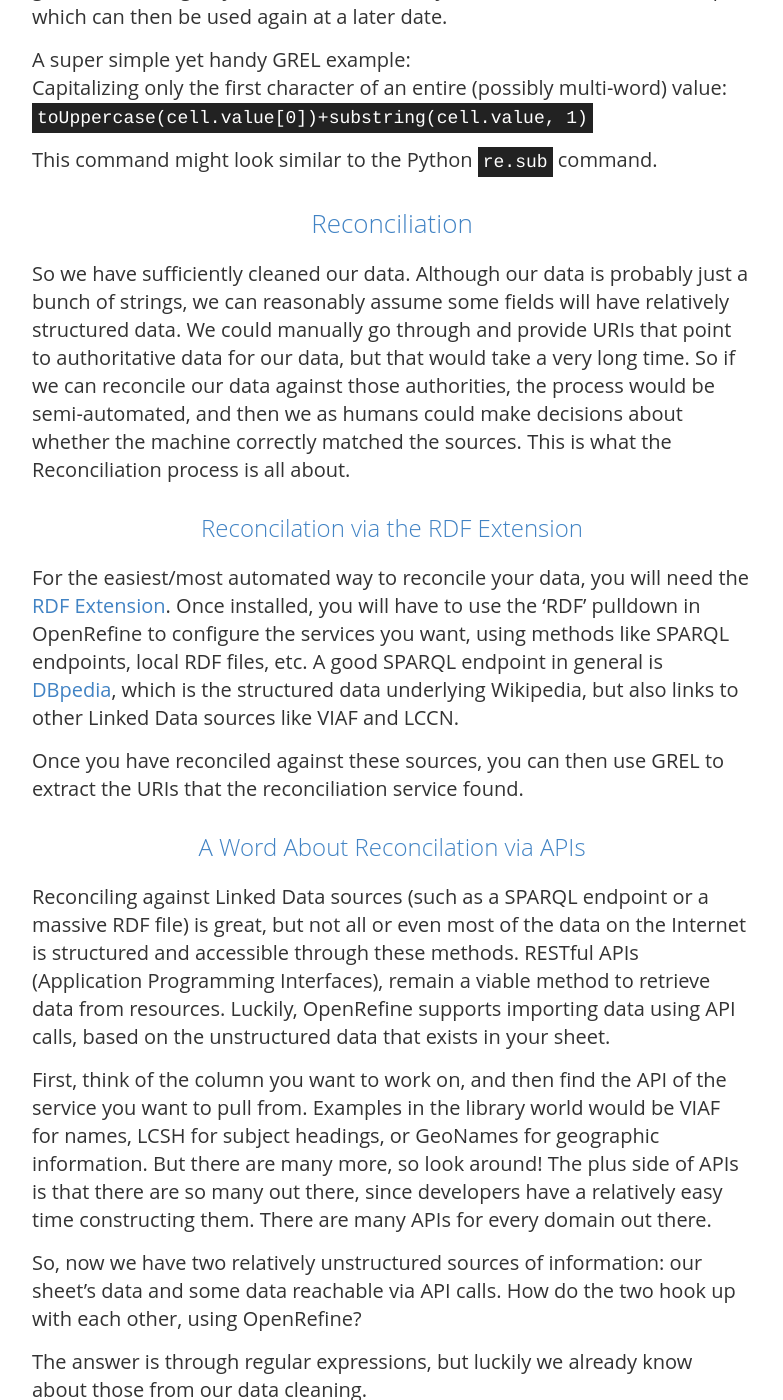
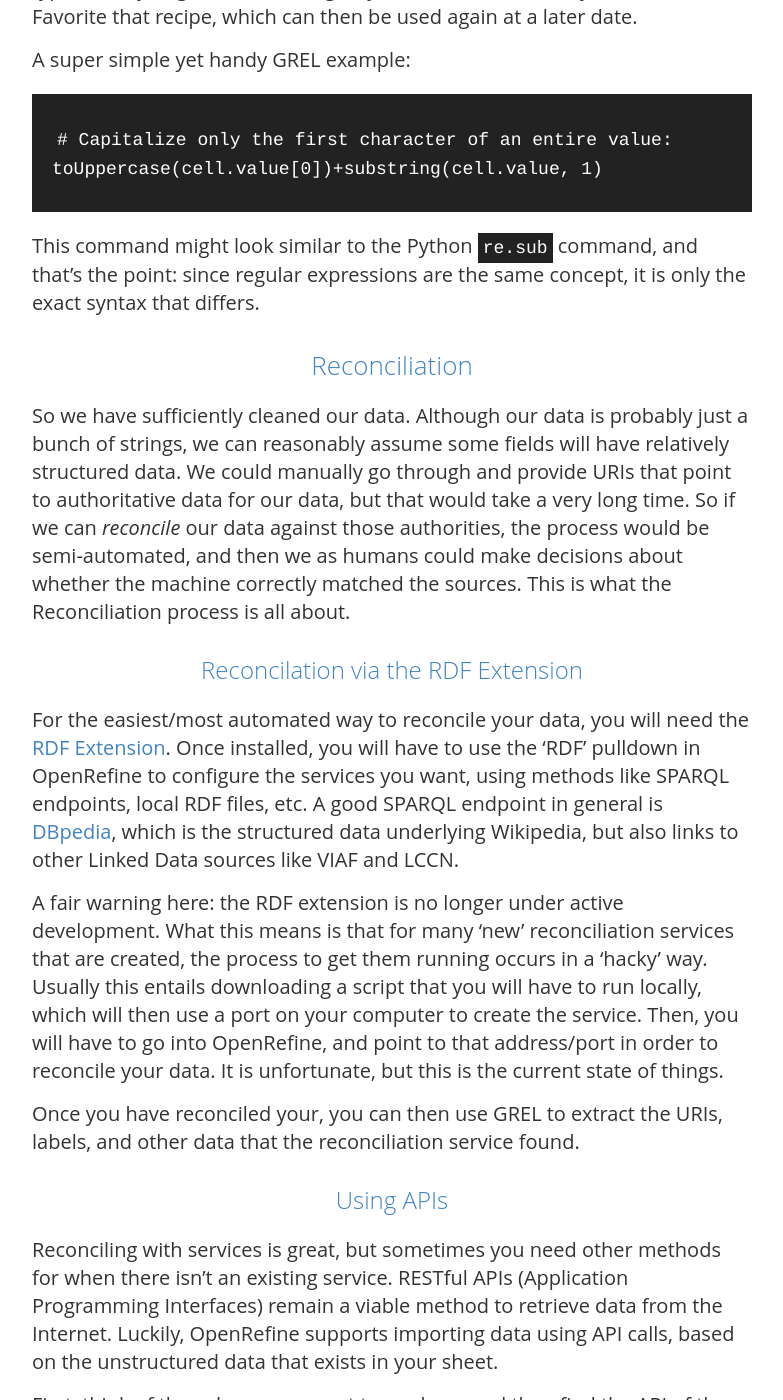
Before and after one commit to remerjohnson/remerjohnson.github.io, a Jekyll site: the page built from _posts/2015-8-17-open_refine_tutorial03.md, in a window 1280 px wide and 1400 px high, scrolled down 1271 px. Shown: the whole window, without its empty margins (248-1031 px from the left). Built offline with Jekyll 4.4.1, drawn with Linux system fonts in a browser that asks for light colours; nearby versions of some CDN libraries; comment, search, counter and statistics services are not loaded; some of the changed text lies outside the part shown.

Commit message:
Edited OpenRefine pt. 3 post and added new FAST project post

````diff
--- a/_posts/2015-8-17-open_refine_tutorial03.md
+++ b/_posts/2015-8-17-open_refine_tutorial03.md
@@ -14,43 +14,47 @@ If you want to start to reconcile your metadata in the sense of adding structure
 
 Regular expressions are a skill all its own. If you get really into this data cleaning and transformation stuff, I highly recommend diving into regular expressions, separately from OpenRefine. Learn it in the context of your favorite programming language (for example the built in '[re](https://docs.python.org/2/library/re.html#regular-expression-syntax)' library in Python), learn it in the shell via `grep`, etc. The basics of regular expressions are the same in each case, and can get you doing some seriously powerful stuff with data.
 
-In OpenRefine, regular expressions are used via GREL, or the General Refine Expression Language. A [helpful list of recipes here](https://github.com/OpenRefine/OpenRefine/wiki/Recipes) will cover a ton of common use cases. The only unique thing to GREL besides the syntax is the importance of substrings. And a feature in OpenRefine is that you can craft the GREL, and the updated values will be previewed as you type. Once you get the GREL to give you the desired result, you can also Favorite that recipe, which can then be used again at a later date.
+In OpenRefine, regular expressions are used via GREL, or the Google (or General) Refine Expression Language. A [helpful list of recipes here](https://github.com/OpenRefine/OpenRefine/wiki/Recipes) will cover a ton of common use cases. The only unique thing to GREL besides the syntax is the importance of substrings. And a feature in OpenRefine is that you can craft the GREL, and the updated values will be previewed as you type. Once you get the GREL to give you the desired result, you can also Favorite that recipe, which can then be used again at a later date.
 
 A super simple yet handy GREL example:
-Capitalizing only the first character of an entire (possibly multi-word) value:
-`toUppercase(cell.value[0])+substring(cell.value, 1)`
+```
+# Capitalize only the first character of an entire value:
+toUppercase(cell.value[0])+substring(cell.value, 1)
+```
 
-This command might look similar to the Python `re.sub` command.
+This command might look similar to the Python `re.sub` command, and that's the point: since regular expressions are the same concept, it is only the exact syntax that differs.
 
 ## Reconciliation
 
-So we have sufficiently cleaned our data. Although our data is probably just a bunch of strings, we can reasonably assume some fields will have relatively structured data. We could manually go through and provide URIs that point to authoritative data for our data, but that would take a very long time. So if we can reconcile our data against those authorities, the process would be semi-automated, and then we as humans could make decisions about whether the machine correctly matched the sources. This is what the Reconciliation process is all about.
+So we have sufficiently cleaned our data. Although our data is probably just a bunch of strings, we can reasonably assume some fields will have relatively structured data. We could manually go through and provide URIs that point to authoritative data for our data, but that would take a very long time. So if we can _reconcile_ our data against those authorities, the process would be semi-automated, and then we as humans could make decisions about whether the machine correctly matched the sources. This is what the Reconciliation process is all about.
 
 ### Reconcilation via the RDF Extension
 
 For the easiest/most automated way to reconcile your data, you will need the [RDF Extension](http://lab.linkeddata.deri.ie/2010/grefine-rdf-extension/). Once installed, you will have to use the 'RDF' pulldown in OpenRefine to configure the services you want, using methods like SPARQL endpoints, local RDF files, etc. A good SPARQL endpoint in general is [DBpedia](http://wiki.dbpedia.org/), which is the structured data underlying Wikipedia, but also links to other Linked Data sources like VIAF and LCCN.
 
-Once you have reconciled against these sources, you can then use GREL to extract the URIs that the reconciliation service found.
+A fair warning here: the RDF extension is no longer under active development. What this means is that for many 'new' reconciliation services that are created, the process to get them running occurs in a 'hacky' way. Usually this entails downloading a script that you will have to run locally, which will then use a port on your computer to create the service. Then, you will have to go into OpenRefine, and point to that address/port in order to reconcile your data. It is unfortunate, but this is the current state of things.
 
-### A Word About Reconcilation via APIs
+Once you have reconciled your, you can then use GREL to extract the URIs, labels, and other data that the reconciliation service found.
 
-Reconciling against Linked Data sources (such as a SPARQL endpoint or a massive RDF file) is great, but not all or even most of the data on the Internet is structured and accessible through these methods. RESTful APIs (Application Programming Interfaces), remain a viable method to retrieve data from resources. Luckily, OpenRefine supports importing data using API calls, based on the unstructured data that exists in your sheet.
+### Using APIs
 
-First, think of the column you want to work on, and then find the API of the service you want to pull from. Examples in the library world would be VIAF for names, LCSH for subject headings, or GeoNames for geographic information. But there are many more, so look around! The plus side of APIs is that there are so many out there, since developers have a relatively easy time constructing them. There are many APIs for every domain out there.
+Reconciling with services is great, but sometimes you need other methods for when there isn't an existing service. RESTful APIs (Application Programming Interfaces) remain a viable method to retrieve data from the Internet. Luckily, OpenRefine supports importing data using API calls, based on the unstructured data that exists in your sheet.
+
+First, think of the column you want to work on, and then find the API of the service you want to pull from. An example in the library world would be [VIAF](https://viaf.org/) for names. But, do dig around in GitHub first: you might be surprised at how many reconciliation services exist out there for common library authorities.
 
 So, now we have two relatively unstructured sources of information: our sheet's data and some data reachable via API calls. How do the two hook up with each other, using OpenRefine?
 
 The answer is through regular expressions, but luckily we already know about those from our data cleaning.
 
-Now for the bad news: every API has its own set of rules. So the first step is: read the documentation. Being very general, you need to construct your calls so that the API is searched, using *your* data as the search query. Also very generally, the server will take that query and return [JSON](https://en.wikipedia.org/wiki/JSON). Now you will have a column with (likely) nasty JSON data.
+Now for the bad news: every API has its own set of rules. So the first step (and the second and last step) is: read the documentation. Being very general, you need to construct your calls so that the API is searched, using *your* data as the search query. Also very generally, the server will take that query and return [JSON](https://en.wikipedia.org/wiki/JSON). Now you will have a column with (likely) nasty JSON data.
 
 The next step is to base a column on that JSON data, using GREL to isolate only the attributes/values you want. For example, querying GeoNames for a latitude/longitude point will likely return paragraphs of information for each coordinate set. You can then make a column that uses GREL to put in values that only have the preferred name, and its country (or whatever attributes you want to isolate).
 
-## Entity Extraction
+## Entity Extraction / Named Entity Recognition
 
-It can be a bit difficult delineating between reconciliation and entity extraction. But let's not get too involved with that, because this will specifically deal with using the [Named Entity Recognition extension](http://freeyourmetadata.org/named-entity-extraction/) from Free Your Metadata. In this case, we don't have to structure API calls because the server is already expecting a certain type of request. Instead, we need to set up the service initially, adding an API key if needed, and setting some parameters. Most sites will have some sort of simple API request process.
+It can be a bit difficult delineating between reconciliation and entity extraction. But let's not get too involved with that, because this will specifically deal with using the [Named Entity Recognition extension from Free Your Metadata](http://freeyourmetadata.org/named-entity-extraction/). In this case, we don't have to structure API calls because the server is already expecting a certain type of request. Instead, we need to set up the service initially, adding an API key if needed, and setting some parameters. Most sites will have some sort of simple API request process, where you register and are warned about how intensely you can query their server.
 
-Since we're heading into the realm of semantics, most services will need a confidence value. This means you are telling the machine whether to be lazy or very stringent in the results it returns for recognizing your data. Obviously, if you tell the service to be 90% (.9) sure that a value matches, it will return far fewer results than a lower confidence score, but the results tend to be accurate and require less manual review. Ultimately, you will likely need to do *some* manual review of the matches to tell OpenRefine which matches are acceptable. You must determine the tradeoff between both approaches.
+Since we're heading into the realm of semantics, most services will require a confidence value. This means you are telling the machine whether to be lazy or very stringent in the results it returns for recognizing your data. Obviously, if you tell the service to be 90% (.9) sure that a value matches, it will return far fewer results than a lower confidence score, but the results tend to be accurate and require less manual review. Ultimately, you will likely need to do *some* manual review of the matches to tell OpenRefine which matches are acceptable. You must determine the trade off between both approaches. The deciding factor always boils down to time.
 
 ## Additional Resources
 + [A librarian's perspective on OpenRefine](http://acrl.ala.org/techconnect/?p=3276)
````
Also changed, not shown: _posts/2016-2-16-reconciling-metadata-to-FAST-linked-data.md (added, +36 -0 lines).
